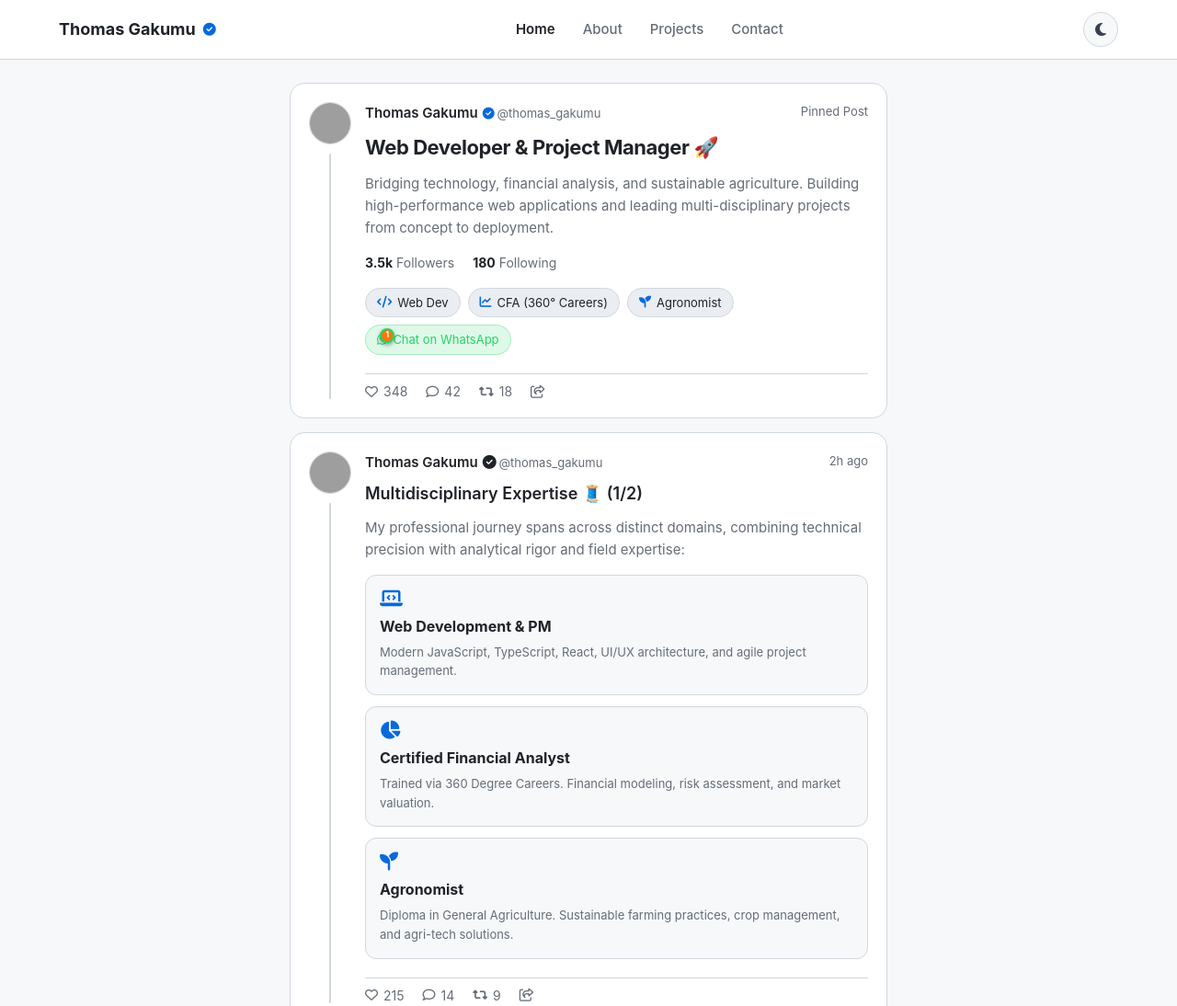
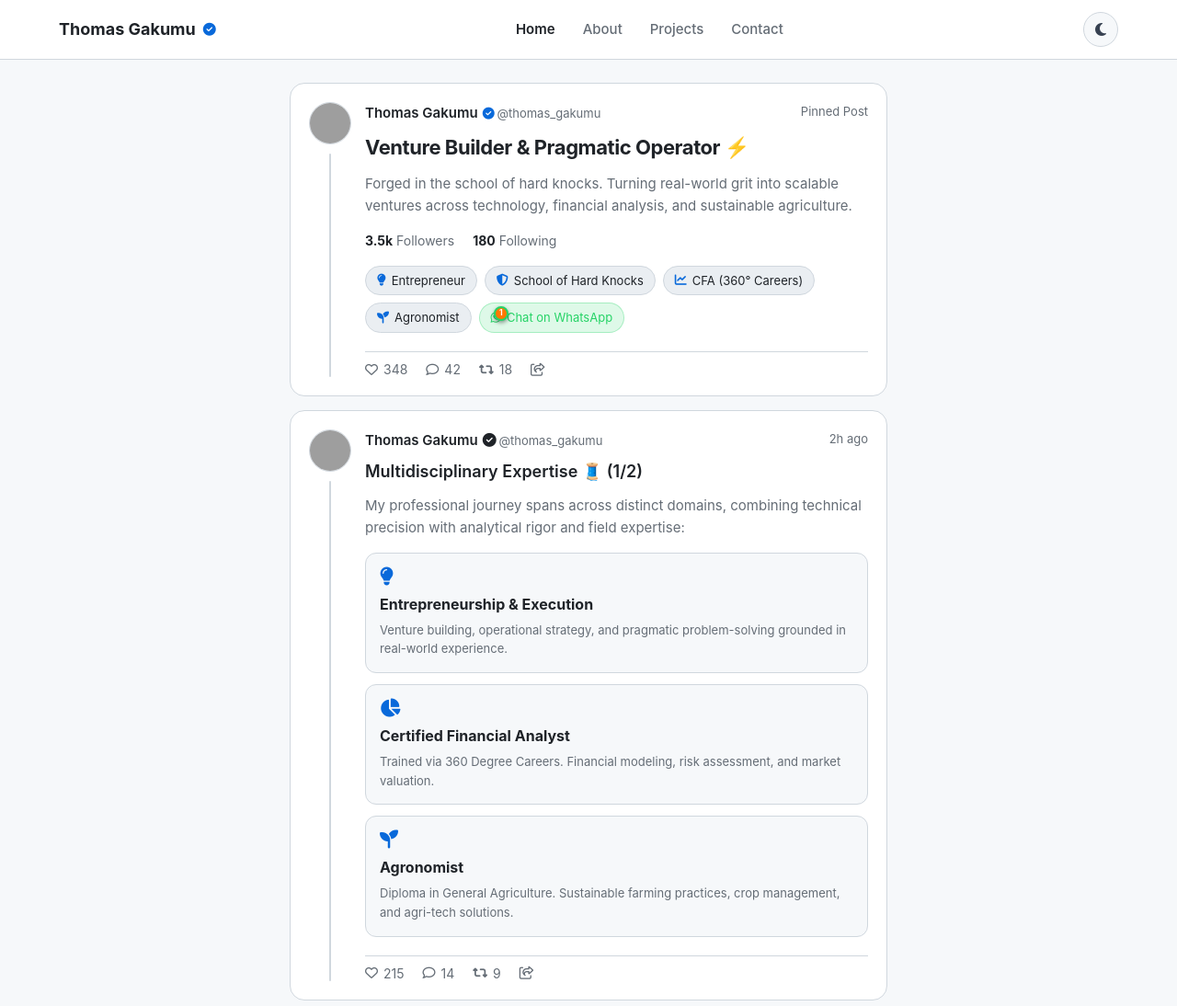
Before and after one commit to emperorluffy/maina, a plain HTML site: page index.html in a window 1280 px wide. Shown: the top 1094 px of the page at 92% size. Drawn offline with nearby package versions, Linux system fonts and the light colour scheme; grey boxes are pictures that could not be loaded.

Commit message:
Update profile title to Venture Builder & Pragmatic Operator, and add Entrepreneur / School of Hard Knocks tags

```diff
--- a/index.html
+++ b/index.html
@@ -57,9 +57,9 @@
           </div>
 
           <div class="post-body">
-            <h1 class="post-title">Web Developer & Project Manager 🚀</h1>
+            <h1 class="post-title">Venture Builder & Pragmatic Operator ⚡</h1>
             <p class="post-text">
-              Bridging technology, financial analysis, and sustainable agriculture. Building high-performance web applications and leading multi-disciplinary projects from concept to deployment.
+              Forged in the school of hard knocks. Turning real-world grit into scalable ventures across technology, financial analysis, and sustainable agriculture.
             </p>
 
             <div class="profile-stats">
@@ -68,7 +68,8 @@
             </div>
 
             <div class="profile-tags">
-              <span class="tag"><i class="fa-solid fa-code"></i> Web Dev</span>
+              <span class="tag"><i class="fa-solid fa-lightbulb"></i> Entrepreneur</span>
+              <span class="tag"><i class="fa-solid fa-shield-halved"></i> School of Hard Knocks</span>
               <span class="tag"><i class="fa-solid fa-chart-line"></i> CFA (360° Careers)</span>
               <span class="tag"><i class="fa-solid fa-seedling"></i> Agronomist</span>
               <a href="https://wa.link/64qa7c" target="_blank" class="tag whatsapp-tag">
@@ -111,9 +112,9 @@
 
             <div class="expertise-grid">
               <div class="expertise-card">
-                <i class="fa-solid fa-laptop-code"></i>
-                <h4>Web Development & PM</h4>
-                <p>Modern JavaScript, TypeScript, React, UI/UX architecture, and agile project management.</p>
+                <i class="fa-solid fa-lightbulb"></i>
+                <h4>Entrepreneurship & Execution</h4>
+                <p>Venture building, operational strategy, and pragmatic problem-solving grounded in real-world experience.</p>
               </div>
               <div class="expertise-card">
                 <i class="fa-solid fa-chart-pie"></i>
@@ -287,7 +288,7 @@
 
           <div class="post-body">
             <h2 class="heading-sm">Let's Connect & Collaborate! 💬</h2>
-            <p class="post-text">Drop a reply or send a direct message below. I'm always open to discussing new tech projects, financial analytics, or agricultural innovations.</p>
+            <p class="post-text">Drop a reply or send a direct message below. I'm always open to discussing new ventures, financial analytics, or agricultural innovations.</p>
 
             <div class="whatsapp-cta-box" style="margin-bottom: 1.5rem;">
               <a href="https://wa.link/64qa7c" target="_blank" class="whatsapp-btn">
```
Also changed, not shown: 2 other files.
